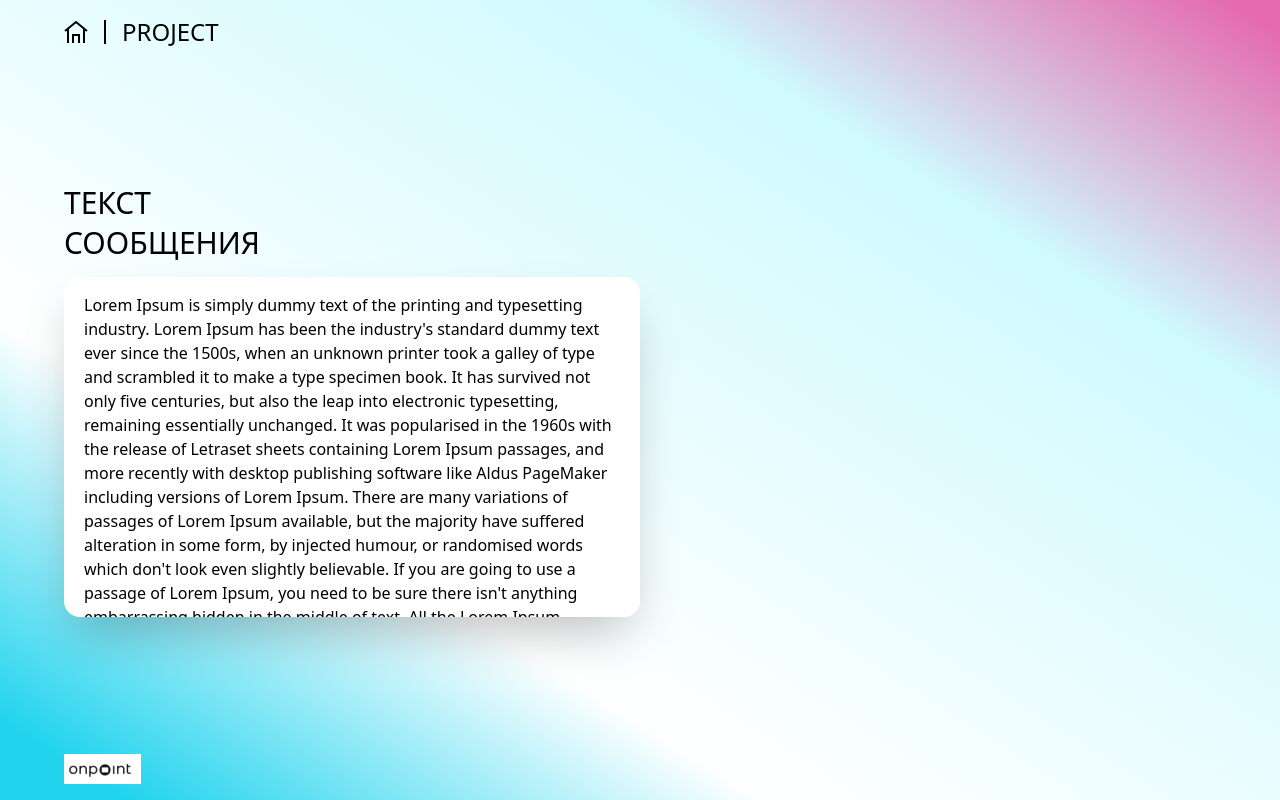
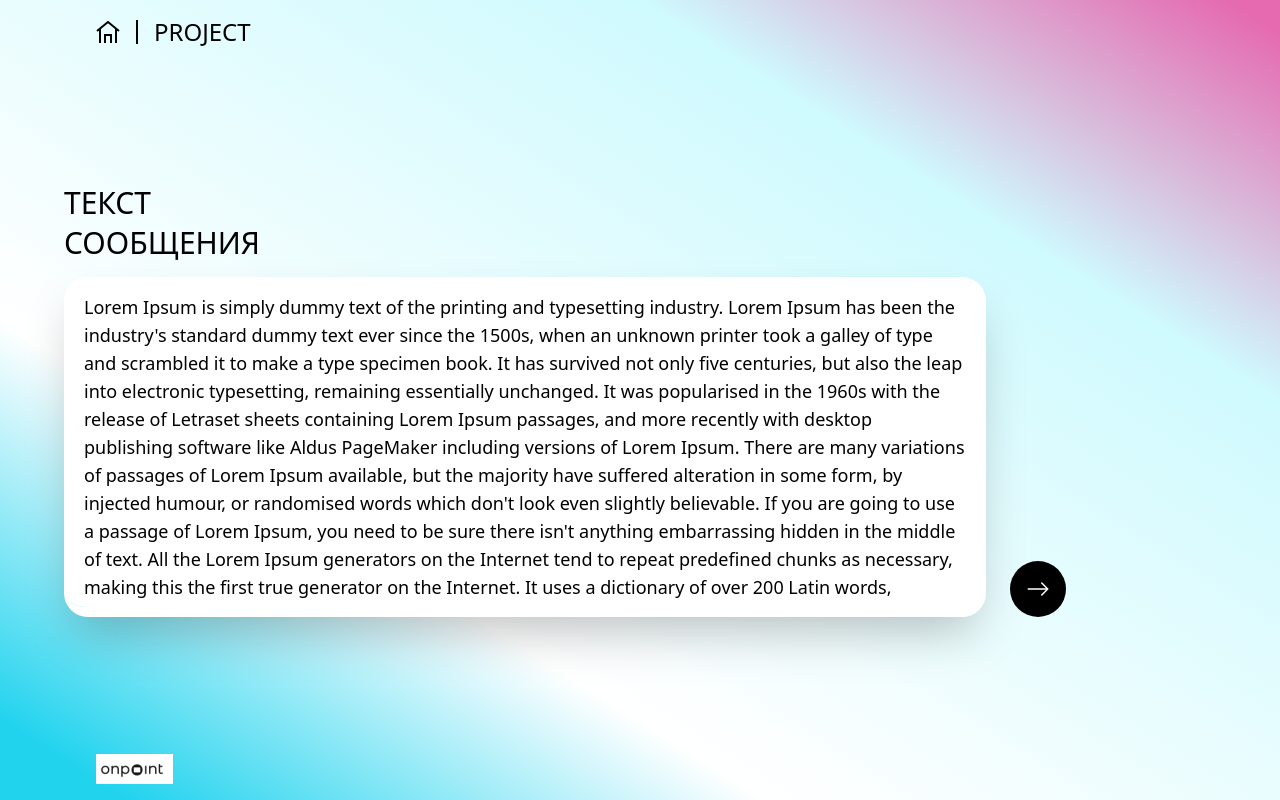
Before and after one commit to jabborovaz/Onepoint-task, a React (Create React App) app: page /secondPage in a window 1280 px wide. Built offline with nearby package versions, Linux system fonts and the light colour scheme.

Commit message:
make third route with modal

```diff
--- a/src/App.css
+++ b/src/App.css
@@ -27,6 +27,7 @@
 .scroll-text {
   height: 340px;
   direction: rtl;
+  border-bottom: 10px solid #fff;
 }
 
 .text-direction {
@@ -49,3 +50,22 @@
   border-radius: 20px;
   height: 20px;
 }
+
+.modal {
+  position: fixed;
+  z-index: 10;
+  left: 0;
+  top: 0;
+  width: 100%;
+  height: 100%;
+  overflow: auto;
+  background-color: rgba(0, 0, 0, 0.7);
+  transition: 0.3s;
+}
+
+.modal-content {
+  background-color: white;
+  border-radius: 20px;
+  margin: 6% auto;
+  width: 60%;
+}
--- a/src/App.js
+++ b/src/App.js
@@ -3,6 +3,7 @@ import { Route, Routes } from "react-router-dom";
 import Main from "./container/Main";
 import FirstPage from "./container/FirstPage";
 import SecondPage from "./container/SecondPage";
+import ThirdPage from "./container/ThirdPage";
 
 function App() {
   return (
@@ -11,6 +12,7 @@ function App() {
         <Route path="/" element={<Main />}>
           <Route index element={<FirstPage />} />
           <Route path="secondPage" element={<SecondPage />} />
+          <Route path="thirdPage" element={<ThirdPage />} />
         </Route>
       </Routes>
     </>
--- a/src/container/Main.js
+++ b/src/container/Main.js
@@ -15,7 +15,7 @@ function Main() {
             : "first-slider-gradient h-screen flex flex-col justify-between"
         }
       >
-        <div className="flex flex-row items-center space-x-4 px-16 py-4">
+        <div className="flex flex-row items-center space-x-4 px-24 py-4">
           <div className="pr-4 border-r-2 text-2xl m-0 border-r-black">
             <Link to="/">
               <GrHome />
@@ -24,7 +24,7 @@ function Main() {
           <p className="text-2xl m-0">PROJECT</p>
         </div>
         <Outlet />
-        <div className="px-16 py-4">
+        <div className="px-24 py-4">
           <img src={logo} alt="onpoint" />
         </div>
       </div>
--- a/src/container/SecondPage.js
+++ b/src/container/SecondPage.js
@@ -1,4 +1,6 @@
 import React from "react";
+import { Link } from "react-router-dom";
+import { BsArrowRight } from "react-icons/bs";
 
 function SecondPage() {
   return (
@@ -7,29 +9,58 @@ function SecondPage() {
         <p className="text-3xl uppercase m-0">Текст</p>
         <p className="text-3xl uppercase m-0">Сообщения</p>
       </div>
-      <div className="w-1/2 scroll-text bg-white rounded-2xl shadow-2xl overflow-y-scroll px-5 py-4">
-        <p className="text-direction">
-          Lorem Ipsum is simply dummy text of the printing and typesetting
-          industry. Lorem Ipsum has been the industry's standard dummy text ever
-          since the 1500s, when an unknown printer took a galley of type and
-          scrambled it to make a type specimen book. It has survived not only
-          five centuries, but also the leap into electronic typesetting,
-          remaining essentially unchanged. It was popularised in the 1960s with
-          the release of Letraset sheets containing Lorem Ipsum passages, and
-          more recently with desktop publishing software like Aldus PageMaker
-          including versions of Lorem Ipsum. There are many variations of
-          passages of Lorem Ipsum available, but the majority have suffered
-          alteration in some form, by injected humour, or randomised words which
-          don't look even slightly believable. If you are going to use a passage
-          of Lorem Ipsum, you need to be sure there isn't anything embarrassing
-          hidden in the middle of text. All the Lorem Ipsum generators on the
-          Internet tend to repeat predefined chunks as necessary, making this
-          the first true generator on the Internet. It uses a dictionary of over
-          200 Latin words, combined with a handful of model sentence structures,
-          to generate Lorem Ipsum which looks reasonable. The generated Lorem
-          Ipsum is therefore always free from repetition, injected humour, or
-          non-characteristic words etc.
-        </p>
+      <div className="flex flex-row space-x-6 items-end">
+        <div className="w-4/5 scroll-text bg-white rounded-3xl shadow-2xl overflow-y-scroll px-5 pt-4 pb-7">
+          <p className="text-direction text-lg">
+            Lorem Ipsum is simply dummy text of the printing and typesetting
+            industry. Lorem Ipsum has been the industry's standard dummy text
+            ever since the 1500s, when an unknown printer took a galley of type
+            and scrambled it to make a type specimen book. It has survived not
+            only five centuries, but also the leap into electronic typesetting,
+            remaining essentially unchanged. It was popularised in the 1960s
+            with the release of Letraset sheets containing Lorem Ipsum passages,
+            and more recently with desktop publishing software like Aldus
+            PageMaker including versions of Lorem Ipsum. There are many
+            variations of passages of Lorem Ipsum available, but the majority
+            have suffered alteration in some form, by injected humour, or
+            randomised words which don't look even slightly believable. If you
+            are going to use a passage of Lorem Ipsum, you need to be sure there
+            isn't anything embarrassing hidden in the middle of text. All the
+            Lorem Ipsum generators on the Internet tend to repeat predefined
+            chunks as necessary, making this the first true generator on the
+            Internet. It uses a dictionary of over 200 Latin words, combined
+            with a handful of model sentence structures, to generate Lorem Ipsum
+            which looks reasonable. The generated Lorem Ipsum is therefore
+            always free from repetition, injected humour, or non-characteristic
+            words etc. Lorem Ipsum is simply dummy text of the printing and
+            typesetting industry. Lorem Ipsum has been the industry's standard
+            dummy text ever since the 1500s, when an unknown printer took a
+            galley of type and scrambled it to make a type specimen book. It has
+            survived not only five centuries, but also the leap into electronic
+            typesetting, remaining essentially unchanged. It was popularised in
+            the 1960s with the release of Letraset sheets containing Lorem Ipsum
+            passages, and more recently with desktop publishing software like
+            Aldus PageMaker including versions of Lorem Ipsum. There are many
+            variations of passages of Lorem Ipsum available, but the majority
+            have suffered alteration in some form, by injected humour, or
+            randomised words which don't look even slightly believable. If you
+            are going to use a passage of Lorem Ipsum, you need to be sure there
+            isn't anything embarrassing hidden in the middle of text. All the
+            Lorem Ipsum generators on the Internet tend to repeat predefined
+            chunks as necessary, making this the first true generator on the
+            Internet. It uses a dictionary of over 200 Latin words, combined
+            with a handful of model sentence structures, to generate Lorem Ipsum
+            which looks reasonable. The generated Lorem Ipsum is therefore
+            always free from repetition, injected humour, or non-characteristic
+            words etc.
+          </p>
+        </div>
+        <Link
+          to="/thirdPage"
+          className="text-2xl text-white bg-black m-0 p-4 rounded-full"
+        >
+          <BsArrowRight />
+        </Link>
       </div>
     </div>
   );
--- /dev/null
+++ b/src/container/ThirdPage.js
@@ -0,0 +1,86 @@
+import React from "react";
+import { useState } from "react";
+import { AiOutlineClose } from "react-icons/ai";
+
+function ThirdPage() {
+  const [modalClass, setModalClass] = useState("modal hidden");
+  return (
+    <>
+      <div className={modalClass}>
+        <div className="modal-content relative pl-20 pr-5 py-5 flex flex-col space-y-8">
+          <div>
+            <p className="text-2xl uppercase m-0">Ключевое сообщение</p>
+            <p className="text-7xl uppercase m-0">
+              Brend <span className="font-bold">Xy</span>
+            </p>
+          </div>
+          <div className="w-4/5 flex flex-col space-y-6 pl-3">
+            <div>
+              <p className="text-xl font-bold m-0 text-slate-400">01</p>
+              <p className="text-lg m-0">
+                Lorem Ipsum is therefore always free from repetition, injected
+                humour, or non-characteristic words etc.
+              </p>
+            </div>
+            <div>
+              <p className="text-xl font-bold m-0 text-slate-400">02</p>
+              <p className="text-lg m-0">
+                Lorem Ipsum is therefore always free from repetition, injected
+                humour, or non-characteristic words etc.
+              </p>
+            </div>
+            <div>
+              <p className="text-xl font-bold m-0 text-slate-400">03</p>
+              <p className="text-lg m-0">
+                Lorem Ipsum is therefore always free from repetition, injected
+                humour, or non-characteristic words etc.
+              </p>
+            </div>
+          </div>
+          <button
+            onClick={() => {
+              setModalClass("modal hidden");
+            }}
+            className="absolute top-0 right-5 text-3xl cursor-pointer"
+          >
+            <AiOutlineClose />
+          </button>
+        </div>
+      </div>
+      <div className="px-16 flex flex-col space-y-8">
+        <div className="flex flex-col space-y-1">
+          <p className="text-3xl uppercase m-0">Ключевое сообщение</p>
+          <p className="text-8xl uppercase m-0">
+            Brend <span className="font-bold">Xy</span>
+          </p>
+        </div>
+        <div className="flex flex-row space-x-6 w-1/2">
+          <div className="px-6 py-4 bg-white rounded-3xl shadow-2xl">
+            <p className="text-xl m-0">
+              Lorem Ipsum is therefore always free from repetition, injected
+              humour, or non-characteristic words etc.
+            </p>
+          </div>
+          <div className="flex flex-col space-y-6">
+            <div className="px-6 py-4 bg-white rounded-3xl shadow-2xl">
+              <p className="text-xl m-0">Lorem Ipsum is therefore</p>
+            </div>
+            <button
+              onClick={() => {
+                setModalClass("modal block");
+              }}
+              className="flex flex-row space-x-4 mt-4 items-center pl-4 pr-7 py-2 rounded-full bg-[#E66889] hover:cursor-pointer"
+            >
+              <p className="text-2xl text-white bg-black m-0 pb-2.5 pt-1.5 px-4 rounded-full">
+                +
+              </p>
+              <p className="text-2xl m-0 whitespace-nowrap">Подробнее</p>
+            </button>
+          </div>
+        </div>
+      </div>
+    </>
+  );
+}
+
+export default ThirdPage;
```
